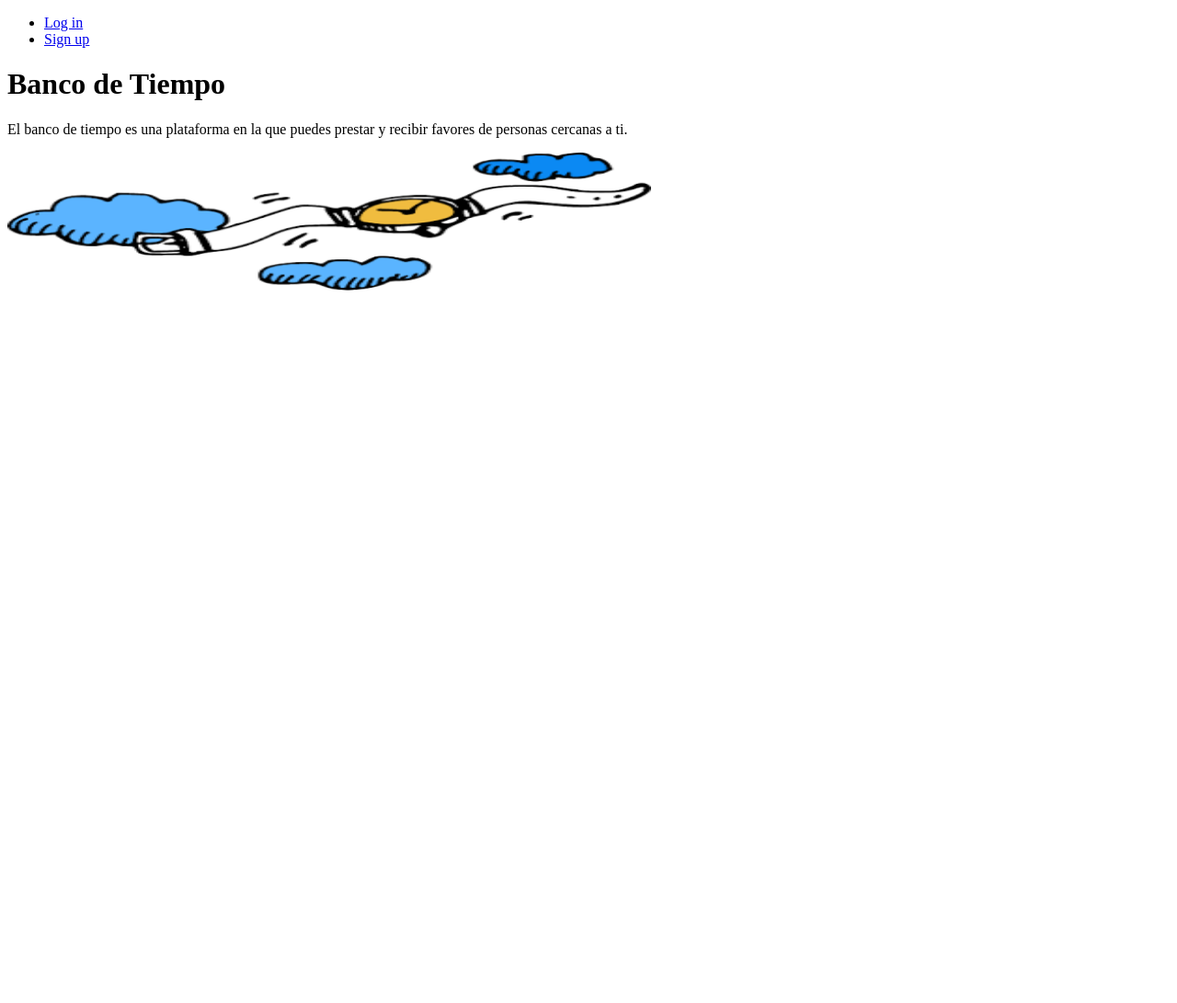
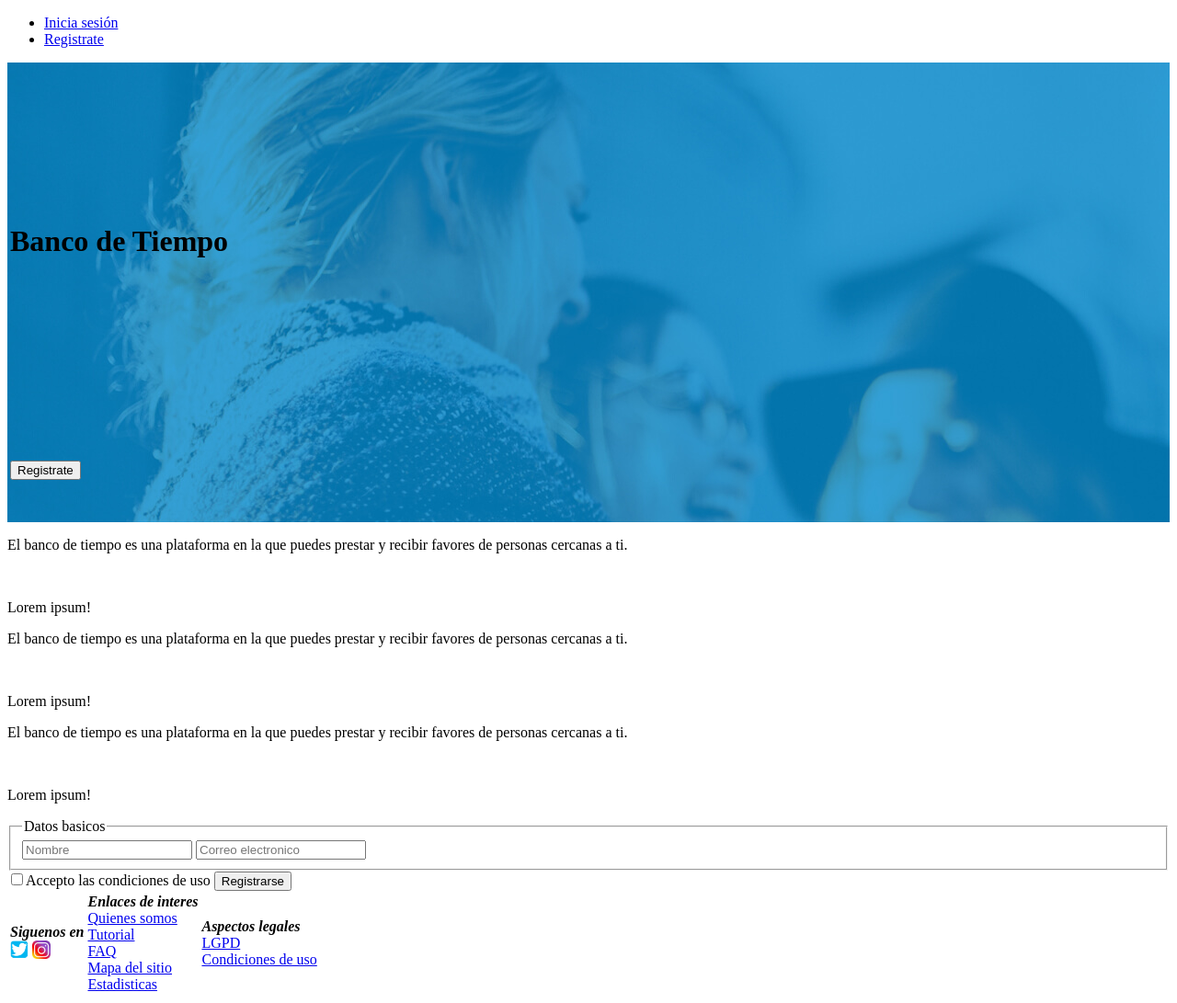
Before and after one commit to alu0101070650/uya-practicas-grupo13, a plain HTML site: page practica2/index.html in a window 1280 px wide. Shown: the whole page at 92% size. Before the commit the page ends 800 px from the top, so only its background shows below. Drawn offline with Linux system fonts and the light colour scheme.

Commit message:
updated index.html

```diff
--- a/practica2/index.html
+++ b/practica2/index.html
@@ -10,26 +10,96 @@
 <body>
     <nav>
         <ul>
-           <li><a href="#">Log in</a></li>
-           <li><a href="#">Sign up</a></li>
+            <li><a href="#">Inicia sesión</a></li>
+            <li><a href="#">Registrate</a></li>
         </ul>
     </nav>
 
     <header>
-        <h1> Banco de Tiempo </h1>
+        <table background="header.jpg" width="100%" height="500px">
+            <tr>
+                <td>
+                    <h1>Banco de Tiempo</h1>
+                </td>
+            </tr>
+            <tr>
+                <td><button>Registrate</button></td>
+            </tr>
+        </table>
     </header>
 
-    <section id="descripcion">
-        <p>El banco de tiempo es una plataforma en la que puedes prestar y recibir favores de personas cercanas a ti.</p>
+    <section id="description">
+        <p>El banco de tiempo es una plataforma en la que puedes prestar y recibir favores de personas cercanas a ti.
+        </p>
+        <br />
+        <p>Lorem ipsum!</p>
     </section>
 
-    <section id="foto1">
-        <img src="foto1.png" height="150" width="700"/>
+    <section id="feature-">
+        <p>El banco de tiempo es una plataforma en la que puedes prestar y recibir favores de personas cercanas a ti.
+        </p>
+        <br />
+        <p>Lorem ipsum!</p>
     </section>
 
+    <section id="testimonials">
 
+    </section>
 
-    <footer></footer>
+    <section id="about-us">
+        <p>El banco de tiempo es una plataforma en la que puedes prestar y recibir favores de personas cercanas a ti.
+        </p>
+        <br />
+        <p>Lorem ipsum!</p>
+    </section>
+
+    <section id="join-us">
+        <form action="user" method="POST">
+            <fieldset>
+                <legend>Datos basicos</legend>
+                <input type="text" name="name" placeholder="Nombre" />
+                <input type="email" name="email" placeholder="Correo electronico" />
+            </fieldset>
+            <input type="checkbox">Accepto las condiciones de uso</input>
+            <input type="submit" value="Registrarse" />
+        </form>
+    </section>
+
+    <footer>
+        <table>
+            <tr>
+                <td>
+                    <strong><em>Siguenos en</em></strong>
+                    <br />
+                    <a href="https://twitter.com"><img border="0" alt="twitter" src="twitter.png" width="20"
+                            height="20"></a>
+                    <a href="https://instagram.com"><img border="0" alt="instagram" src="instagram.png" width="20"
+                            height="20"></a>
+                </td>
+                <td>
+                    <strong><em>Enlaces de interes</em></strong>
+                    <br />
+                    <a href="#">Quienes somos</a>
+                    <br />
+                    <a href="#">Tutorial</a>
+                    <br />
+                    <a href="#">FAQ</a>
+                    <br />
+                    <a href="#">Mapa del sitio</a>
+                    <br />
+                    <a href="#">Estadisticas</a>
+                </td>
+                <td>
+                    <strong><em>Aspectos legales</em></strong>
+                    <br />
+                    <a href="#">LGPD</a>
+                    <br />
+                    <a href="#">Condiciones de uso</a>
+                </td>
+            </tr>
+        </table>
+
+    </footer>
 </body>
 
 </html>
```
Also changed, not shown: practica2/header.jpg (added), practica2/instagram.png (added), practica2/twitter.png (added).
